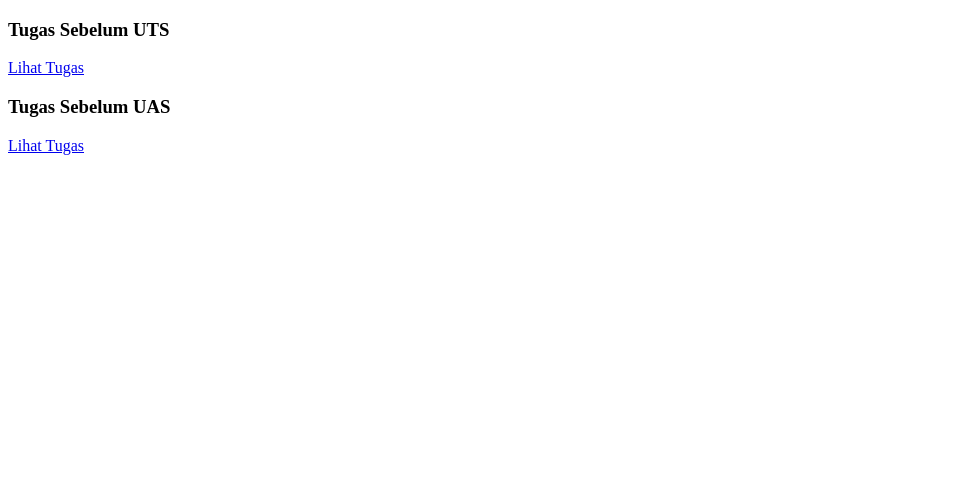
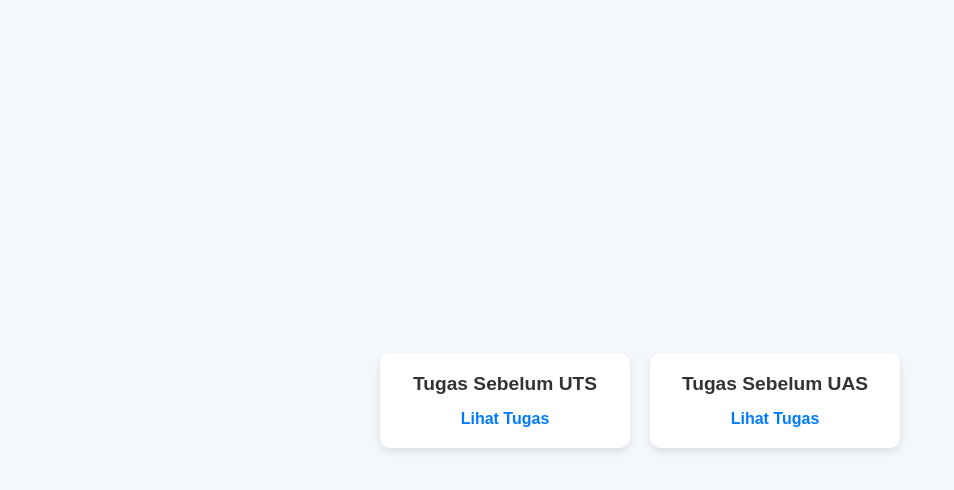
Before and after one commit to ums-l200220214/ums-l200220214.github.io, a plain HTML site: page index.html in a window 1280 px wide. Shown: the whole page, without its empty margins (0-954 px from the left). Drawn offline with Linux system fonts and the light colour scheme.

Commit message:
Update index.html

```diff
--- a/index.html
+++ b/index.html
@@ -4,7 +4,78 @@
     <meta charset="UTF-8">
     <meta name="viewport" content="width=device-width, initial-scale=1.0">
     <title>Website Informatika</title>
-    <link rel="stylesheet" href="style.css">
+    <style>
+        * {
+            margin: 0;
+            padding: 0;
+            box-sizing: border-box;
+        }
+
+        body {
+            font-family: Arial, sans-serif;
+            background-color: #f4f7fc;
+            color: #333;
+        }
+
+        main {
+            display: flex;
+            justify-content: center;
+            align-items: center;
+            height: 100vh;
+            padding: 20px;
+        }
+
+        .cards {
+            display: flex;
+            gap: 20px;
+        }
+
+        .card {
+            background-color: #ffffff;
+            border-radius: 10px;
+            box-shadow: 0 4px 8px rgba(0, 0, 0, 0.1);
+            width: 250px;
+            padding: 20px;
+            text-align: center;
+            transition: transform 0.3s ease, box-shadow 0.3s ease;
+        }
+
+        .card h3 {
+            font-size: 1.2rem;
+            margin-bottom: 15px;
+        }
+
+        .card a {
+            text-decoration: none;
+            font-weight: bold;
+            color: #007bff;
+            transition: color 0.3s ease;
+        }
+
+        .card a:hover {
+            color: #0056b3;
+        }
+
+        .card:hover {
+            transform: translateY(-10px);
+            box-shadow: 0 6px 12px rgba(0, 0, 0, 0.2);
+        }
+    </style>
+    <script>
+        document.addEventListener("DOMContentLoaded", () => {
+            const cards = document.querySelectorAll(".card");
+
+            cards.forEach(card => {
+                card.addEventListener("mouseenter", () => {
+                    card.style.transform = "scale(1.05)";
+                });
+
+                card.addEventListener("mouseleave", () => {
+                    card.style.transform = "scale(1)";
+                });
+            });
+        });
+    </script>
 </head>
 <body>
     <main>
```
